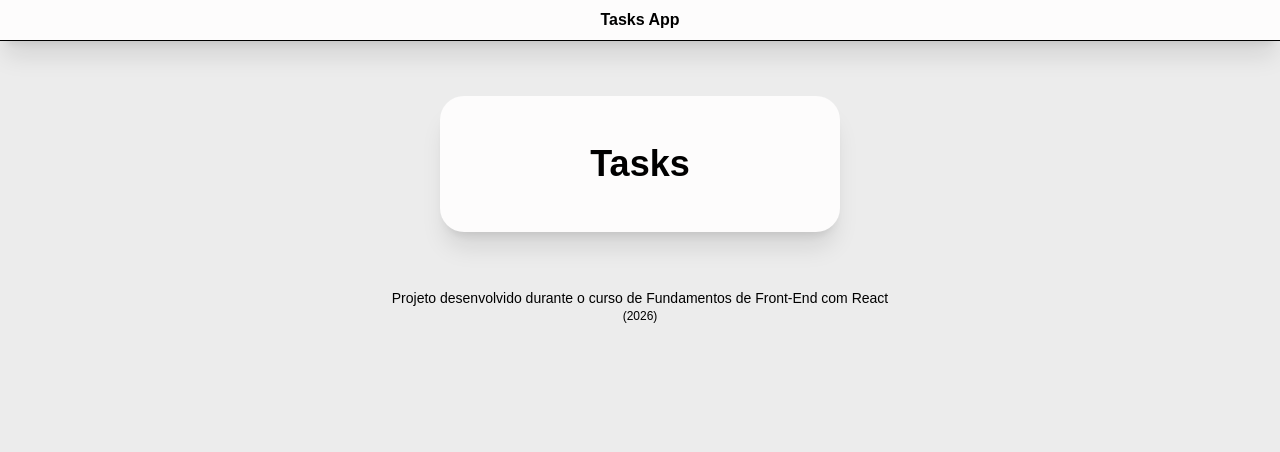
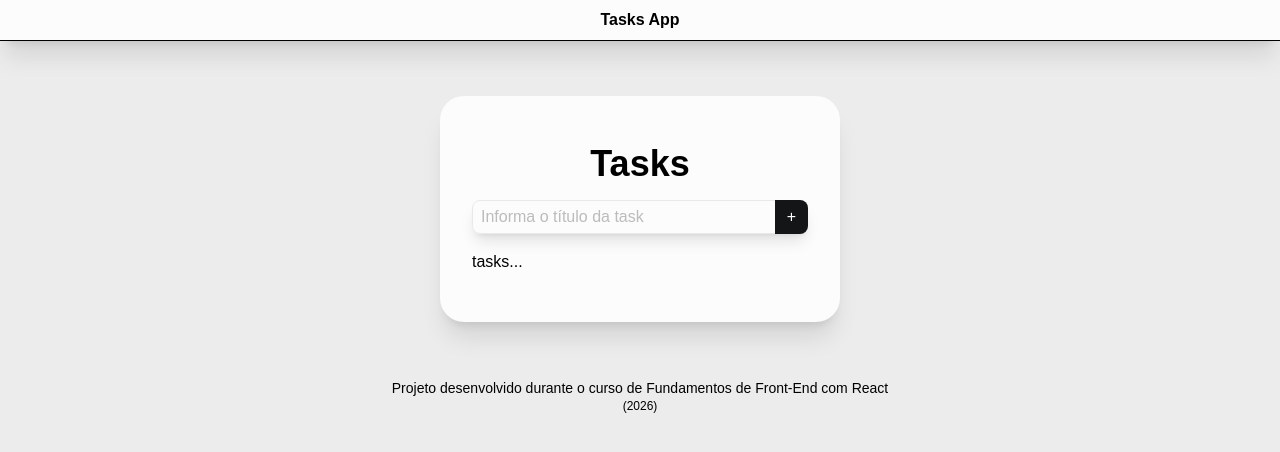
Before and after one commit to leopaschoarelli/projetos-pos-graduacao-java-unipds, a Next.js app in the folder disciplinas/fundamentos_frontend_react/modulo_01/tasks-crud-app/: page /tasks in a window 1280 px wide. Shown: the top 452 px of the page. Built offline with nearby package versions, Linux system fonts and the light colour scheme.

Commit message:
Fundamentos de Front-end com React - Modulo 01 - VideoAula18: Projeto Guiado: Mini App Completo (Parte 6)

```diff
--- a/disciplinas/fundamentos_frontend_react/modulo_01/tasks-crud-app/src/app/(routes)/login/page.tsx
+++ b/disciplinas/fundamentos_frontend_react/modulo_01/tasks-crud-app/src/app/(routes)/login/page.tsx
@@ -1,4 +1,4 @@
-import { FormLogin } from "@/components/FormLogin";
+import { FormLogin } from "@/components/forms/FormLogin";
 import { COOKIE } from "@/constants/constants";
 import { checkInvalidEmail, checkInvalidPassword } from "@/lib/utils";
 import { Metadata } from "next";
--- a/disciplinas/fundamentos_frontend_react/modulo_01/tasks-crud-app/src/app/(routes)/register/page.tsx
+++ b/disciplinas/fundamentos_frontend_react/modulo_01/tasks-crud-app/src/app/(routes)/register/page.tsx
@@ -1,4 +1,4 @@
-import { FormRegister } from "@/components/FormRegister";
+import { FormRegister } from "@/components/forms/FormRegister";
 import { COOKIE } from "@/constants/constants";
 import { checkInvalidEmail, checkInvalidPassword } from "@/lib/utils";
 import { Metadata } from "next";
--- a/disciplinas/fundamentos_frontend_react/modulo_01/tasks-crud-app/src/app/(routes)/tasks/page.tsx
+++ b/disciplinas/fundamentos_frontend_react/modulo_01/tasks-crud-app/src/app/(routes)/tasks/page.tsx
@@ -1,4 +1,7 @@
+import { FormTasks } from "@/components/forms/FormTasks";
+import { fetchWithToken } from "@/lib/fetchWithToken";
 import { Metadata } from "next";
+import { cookies } from "next/headers";
 
 const PAGE_TITLE = "Tasks";
 
@@ -9,9 +12,55 @@ export const metadata: Metadata = {
 
 export default function Tasks() {
 
+  const handleCreateTask = async (_: string, formData: FormData) => {
+        "use server";
+
+        const task    = formData.get("task")?.toString();
+
+        if (!task) {
+          return "Você precisa informar o título da Task!";
+        }
+
+        try {
+          const body = {
+              title: task,
+          };
+
+          const cookieStore = await cookies();
+
+          const token = cookieStore.get("token")?.value;
+
+          if (!token) {
+            return "Token não encontrado";
+          } else {
+
+            fetchWithToken(`${process.env.BACKEND_URL}/tasks`, token);
+
+            const { message } = await fetchWithToken(`${process.env.BACKEND_URL}/tasks`,
+              token,
+              {
+                method: 'POST',
+                body: JSON.stringify(body),
+              }
+            );
+
+            return message;
+          }
+      } catch {
+        console.error("handleCreateTask failed");
+        return "Erro ao criar Task";
+      }
+  };
+
   return (
     <>
       <h1 className="text-4xl text-center font-bold">{PAGE_TITLE}</h1>
+
+      <FormTasks action={handleCreateTask} />
+
+      <ul>
+        <li>tasks...</li>
+      </ul>
     </>
   );
 }
--- a/disciplinas/fundamentos_frontend_react/modulo_01/tasks-crud-app/src/components/FormLogin.tsx
+++ b/disciplinas/fundamentos_frontend_react/modulo_01/tasks-crud-app/src/components/forms/FormLogin.tsx
@@ -2,9 +2,9 @@
 
 import { FC, useActionState, useState } from "react";
 
-import { FormButton } from "./FormButton";
-import { FormError } from "./FormError";
-import { FormInput } from "./FormInput";
+import { FormButton } from "../FormButton";
+import { FormError } from "../FormError";
+import { FormInput } from "../FormInput";
 
 type FormLoginProps = {
     action: (_: string, formData: FormData) => Promise<string>;
--- a/disciplinas/fundamentos_frontend_react/modulo_01/tasks-crud-app/src/components/FormRegister.tsx
+++ b/disciplinas/fundamentos_frontend_react/modulo_01/tasks-crud-app/src/components/forms/FormRegister.tsx
@@ -2,9 +2,9 @@
 
 import { FC, useActionState, useState } from "react";
 
-import { FormButton } from "./FormButton";
-import { FormError } from "./FormError";
-import { FormInput } from "./FormInput";
+import { FormButton } from "../FormButton";
+import { FormError } from "../FormError";
+import { FormInput } from "../FormInput";
 
 type FormRegisterProps = {
     action: (_: string, formData: FormData) => Promise<string>;
--- /dev/null
+++ b/disciplinas/fundamentos_frontend_react/modulo_01/tasks-crud-app/src/components/forms/FormTasks.tsx
@@ -0,0 +1,52 @@
+"use client";
+
+import { FC, useActionState, useEffect, useState } from "react";
+
+import { FormError } from "../FormError";
+
+type FormTasksProps = {
+    action: (_: string, formData: FormData) => Promise<string>;
+}
+
+export const FormTasks: FC<FormTasksProps> = ({ action }) => {
+
+  const [task, setTask] = useState("");
+
+  const [errorMessage, formAction, isPending] = useActionState(action, "");
+
+  useEffect(() => {
+    if (!isPending && !errorMessage) {
+      setTask('');
+    }
+  }, [isPending, errorMessage]);
+
+  return (
+      <>
+        {!isPending && <FormError message={errorMessage} />}
+
+        <form className="relative shadow-lg rounded-lg" action={formAction}>
+          <input className="w-full pl-2 py-1
+                            pr-10
+                        text-[#7b7c7b]
+                        border border-[#e8e9e9]
+                        focus:border-[#b1b2b2]
+                        hover:border-[#b1b2b2]
+                        outline-none
+                        rounded-lg"
+                 name="task"
+                 value={task}
+                 onChange={(e) => setTask(e.target.value)}
+                 placeholder="Informa o título da task" />
+          <button className="absolute
+                             top-0
+                             right-0
+                             bottom-0
+                             px-3
+                           bg-[#141516]
+                           text-white
+                             rounded-r-lg
+                             cursor-pointer">+</button>
+        </form>
+      </>
+  );
+}
--- /dev/null
+++ b/disciplinas/fundamentos_frontend_react/modulo_01/tasks-crud-app/src/lib/fetchWithToken.ts
@@ -0,0 +1,16 @@
+export const fetchWithToken = async (
+    url: string,
+    token: string,
+    options: RequestInit = {}
+) => {
+    const res = await fetch(url, {
+        ...options,
+        headers: {
+            ...options.headers,
+            Authorization: `Bearer ${token}`,
+            "Content-Type": "application/json",
+        },
+    });
+
+    return await res.json();
+};
```
Also changed, not shown: 1 other file (tests, documents, lock files or other folders).
